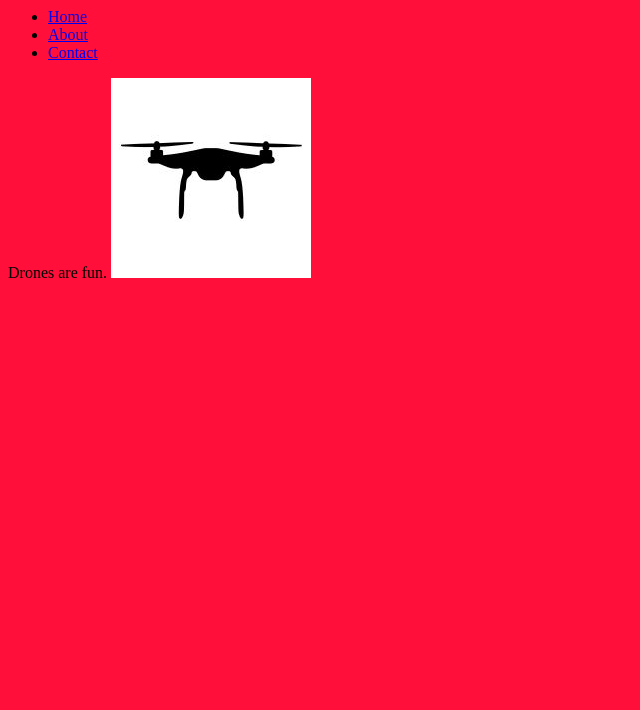
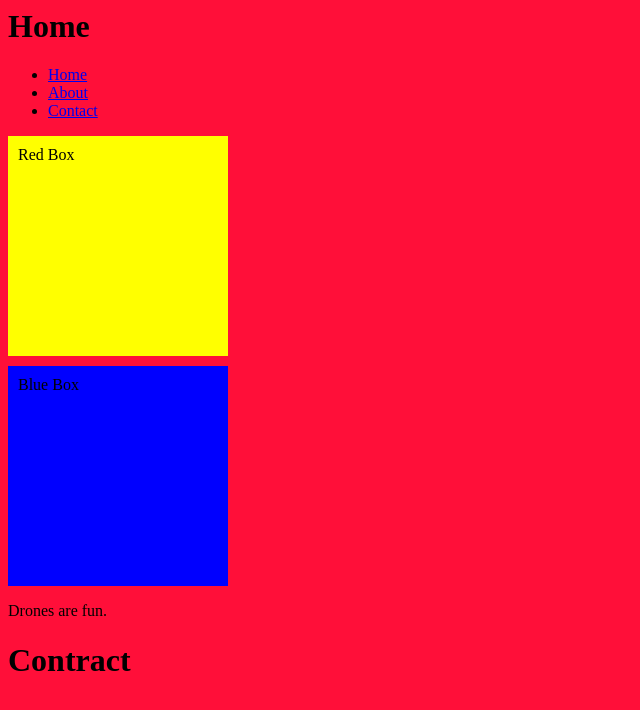
Before and after one commit to Badboycarpe/web-design-fundamentals, a plain HTML site: page index.html in a window 1280 px wide. Shown: the whole page, without its empty margins (0-640 px from the left). Drawn offline with Linux system fonts and the light colour scheme.

Commit message:
introduced some box model elements

```diff
--- a/css/style.css
+++ b/css/style.css
@@ -1,4 +1,18 @@
-body{
-background-color: #FF0F39;
+body {
+    background-color: #FF0F39;
+}
 
- }
+.red-box {
+    width: 200px;
+    height: 200px;
+    background-color: yellow;
+    padding: 10px 10px 10px 10px;
+}
+
+.blue-box {
+    width: 200px;
+    height: 200px;
+    background-color: blue;
+    padding: 10px 10px 10px 10px;
+    margin: 10px 0 0 0;
+}
--- a/index.html
+++ b/index.html
@@ -4,20 +4,30 @@
     <title>Drones</title>
     <link rel="stylesheet" type="text/css" href="css/style.css">
 
-
     <body>
+        <div class="container">
+            <header>
+                <h1>Home</h1>
+            </header>
             <nav>
                 <ul>
                     <li><a href="index.html">Home</a></li>
                     <li><a href="about.html">About</a></li>
                     <li><a href="contact.html">Contact</a></li>
-
                 </ul>
             </nav>
+            <div class="main content">
+                <div class="red-box">Red Box</div>
+                <div class="blue-box">Blue Box</div>
+                <p>Drones are fun.</p>
+                </p>
+                </footer>
 
-        Drones are fun.
+            </div>
+            </END .container->
+            <h1>Contract</h1>
 
-        <img src="images/shadow-drone.jpg">
+
     </body>
 
 </html>
```
Lines whose indentation alone changed are shown as unchanged.
